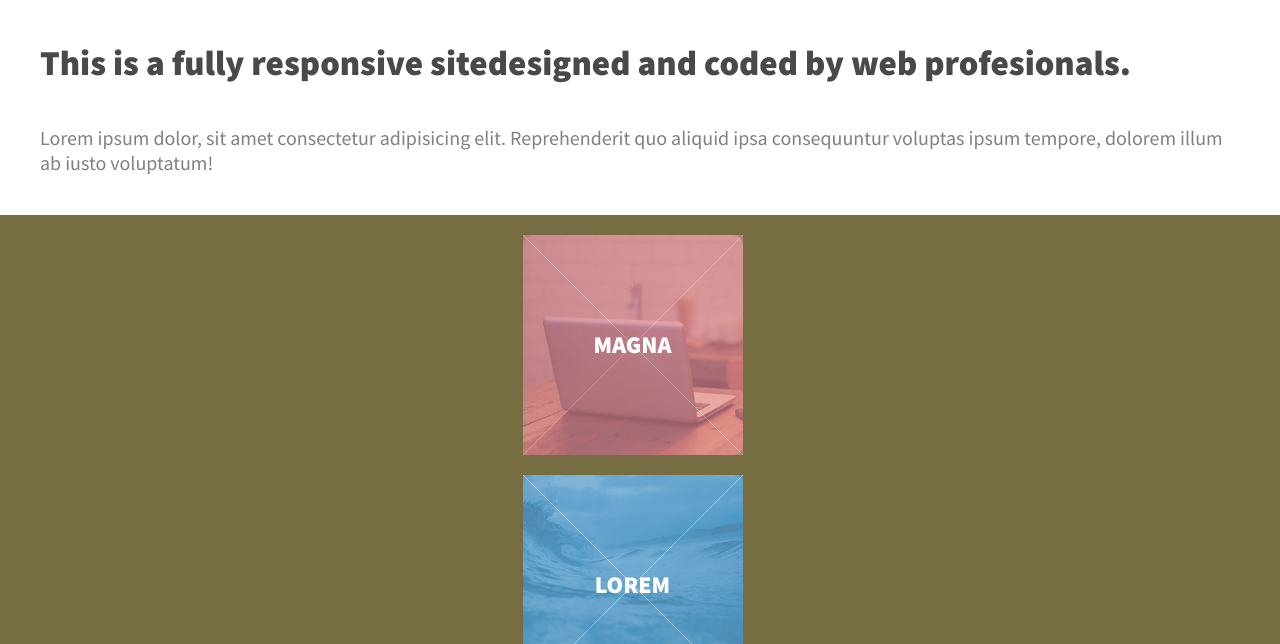
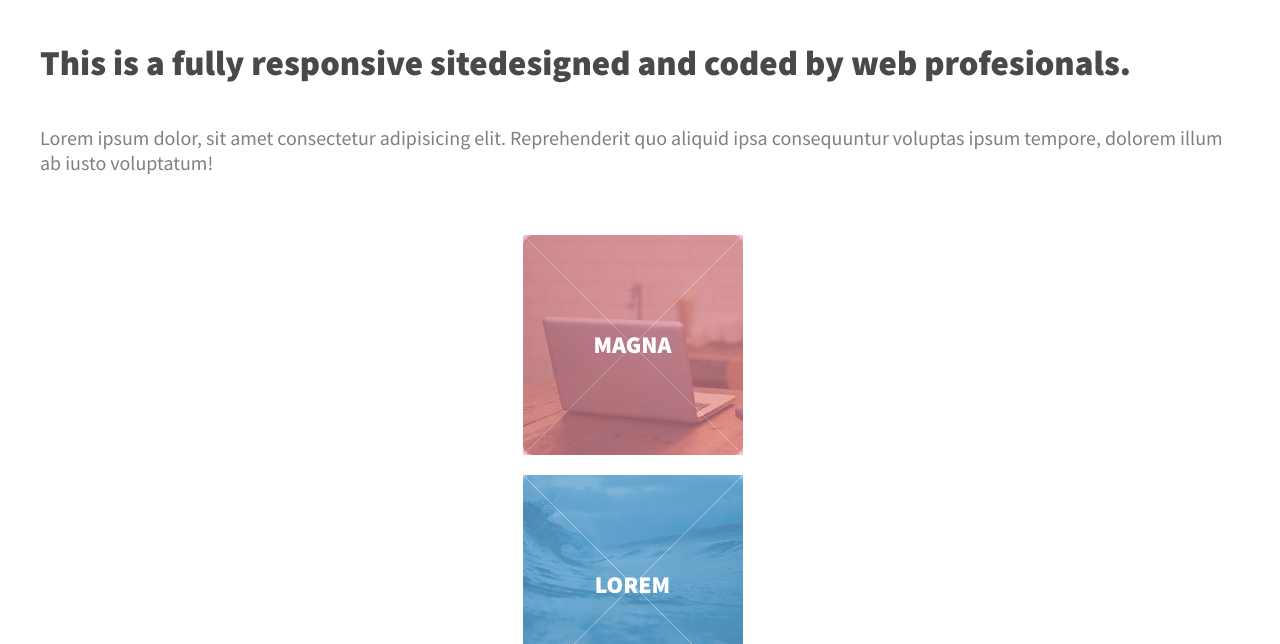
Before and after one commit to aapocius/15paskaita, a plain HTML site: page index.html in a window 1280 px wide. Shown: the part 156-800 px from the top of the page. Drawn offline with Linux system fonts and the light colour scheme.

Commit message:
ckground

```diff
--- a/style.css
+++ b/style.css
@@ -48,7 +48,7 @@ main {
   display: grid;
   align-items: center;
   justify-content: center;
-  background: rgb(119, 109, 67);
+
   gap: 20px;
   padding-right: 15px;
 
```
